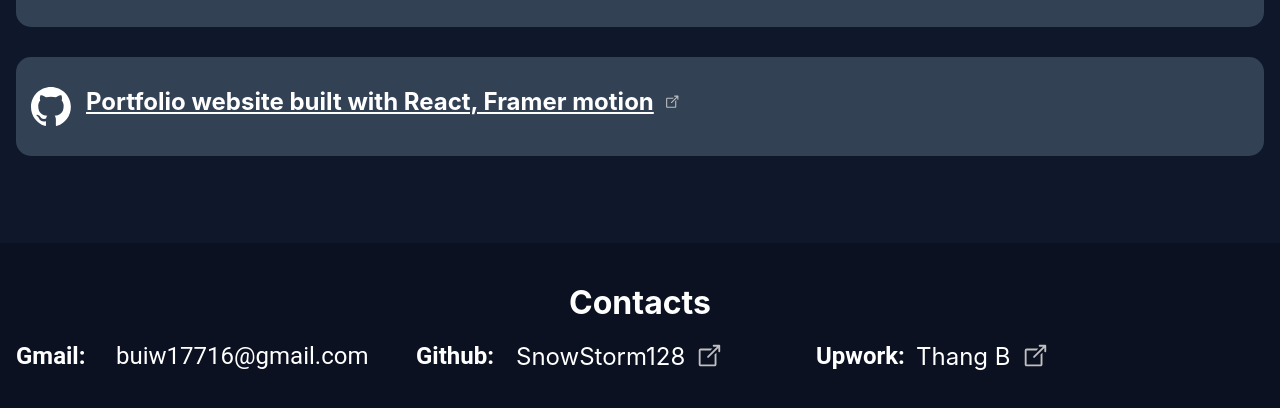
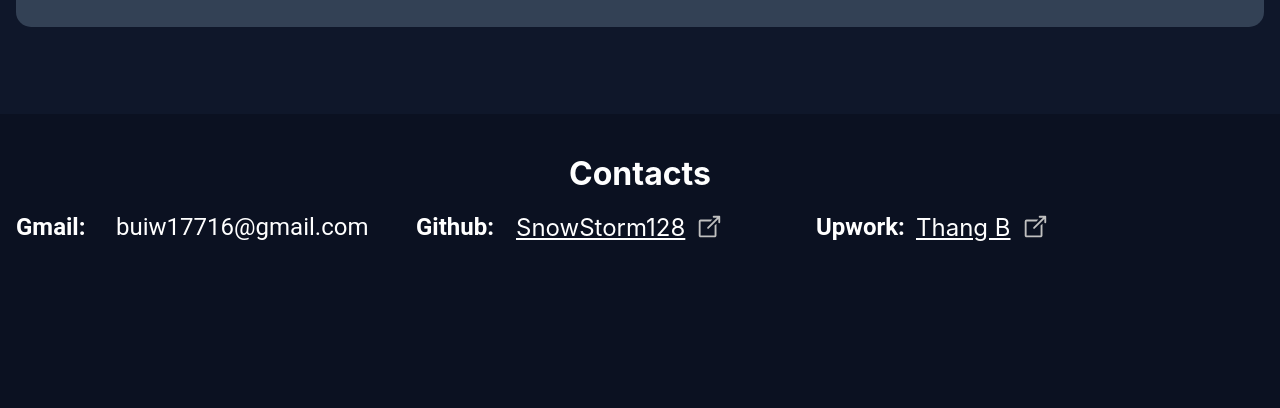
Before and after one commit to SnowStorm128/SnowStorm128.github.io, a plain HTML site: page index.html in a window 1280 px wide. Shown: the part 2356-2764 px from the top of the page. After the commit the page ends 2667 px from the top, so only its background shows below. Drawn offline with Linux system fonts and the light colour scheme.

Commit message:
Change Hero hightlight color. Added missing href in index.html

```diff
--- a/index.html
+++ b/index.html
@@ -10,6 +10,7 @@
     <link rel="shortcut icon" href="/favicon.ico" />
     <link rel="apple-touch-icon" sizes="180x180" href="/apple-touch-icon.png" />
     <meta name="apple-mobile-web-app-title" content="MyWebSite" />
+    <meta name="description" content="SnowStorm128's Portfolio website built with HTML, CSS and JavaScript." />
     <link rel="manifest" href="/site.webmanifest" />
     <link rel="stylesheet" href="style/main.css" />
     <script src="script/main.js" defer></script>
@@ -118,11 +119,11 @@
                         built with
                         vanilla HTML, JavaScript, and CSS<img src="assets/ui/new-tab.svg" alt="new tab symbol" /></a>
                 </li>
-                <li>
+                <!-- <li>
                     <img src="assets/logo/github-logo.svg" alt="github logo" />
                     <a href="#">Portfolio website built with
                         React, Framer motion<img src="assets/ui/new-tab.svg" alt="new tab symbol" /></a>
-                </li>
+                </li> -->
             </ol>
         </section>
         <footer>
@@ -136,11 +137,13 @@
 
                 <div>
 
-                    <p><b>Github:</b></p><a> SnowStorm128</a><img src="assets/ui/new-tab.svg" alt="new tab symbol" />
+                    <p><b>Github:</b></p><a href="https://github.com/SnowStorm128" target="_blank"> SnowStorm128</a><img
+                        src="assets/ui/new-tab.svg" alt="new tab symbol" />
                 </div>
                 <div>
 
-                    <p><b>Upwork:</b></p><a> Thang B</a><img src="assets/ui/new-tab.svg" alt="new tab symbol" />
+                    <p><b>Upwork:</b></p><a href="https://www.upwork.com/freelancers/~01a7feffe9de7c7a6f"
+                        target="_blank"> Thang B</a><img src="assets/ui/new-tab.svg" alt="new tab symbol" />
                 </div>
             </div>
         </footer>
--- a/style/main.css
+++ b/style/main.css
@@ -6,8 +6,9 @@
     --background-circle-primary: #22AAFF;
     --background-circle-secondary: #FF82F5;
     --foreground: #334155;
-    --hightlight: #0EA5E9;
-    --hightlight-hover: #38BDF8;
+    --hightlight: #2424FF;
+    --hightlight-hover: #2367FF;
+    --hightlight-font: #FFFFFF;
     --font-color-primary: #FFFFFF;
     --font-color-secondary: #94A3B8;
     --nav-hover: rgba(192, 192, 192, 0.4);
@@ -181,7 +182,7 @@ header button:hover,
     opacity: 0%;
     display: block;
     background-color: var(--hightlight);
-    color: var(--font-color);
+    color: var(--hightlight-font);
     font-size: 1.125rem;
     width: 100%;
     height: 60px;
```
